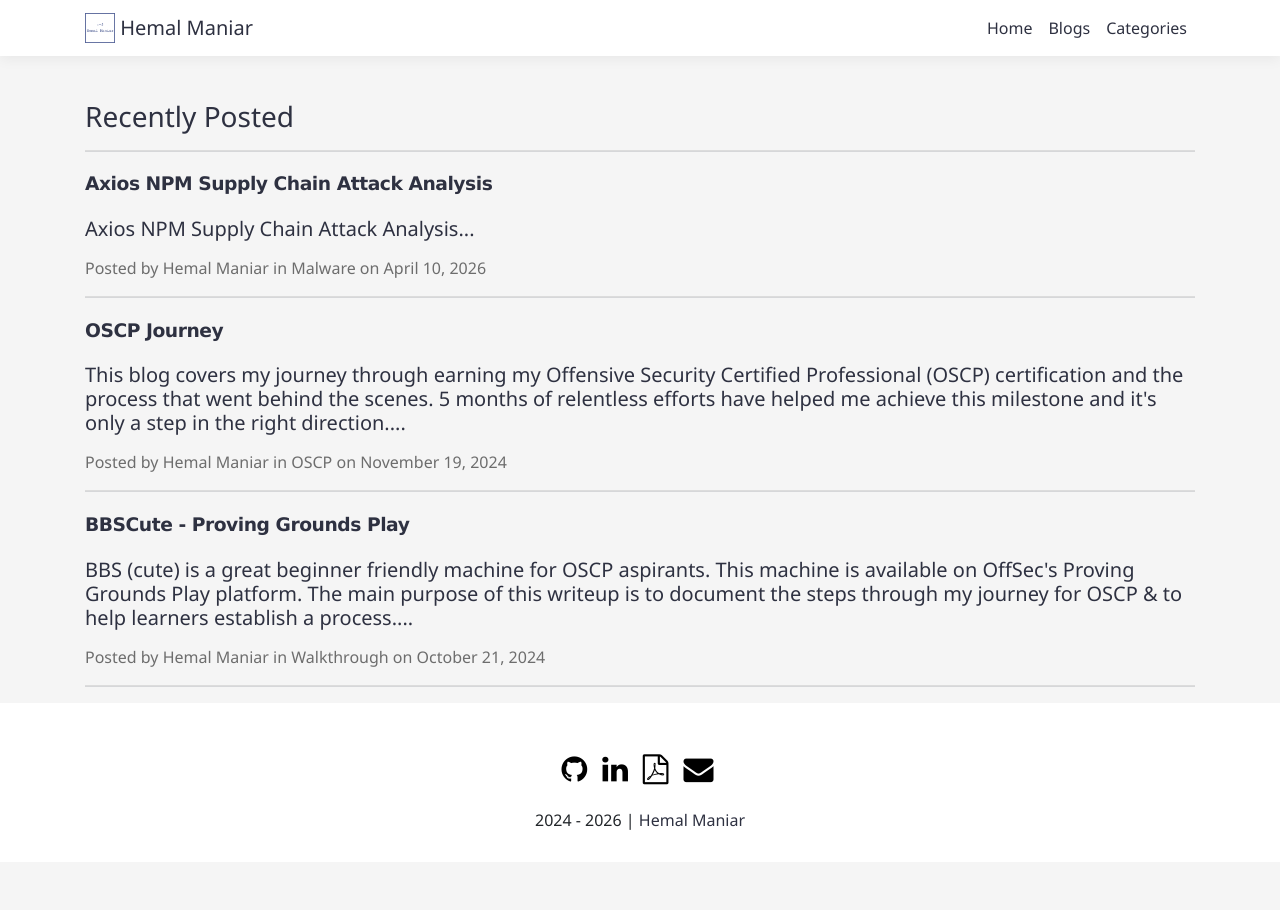
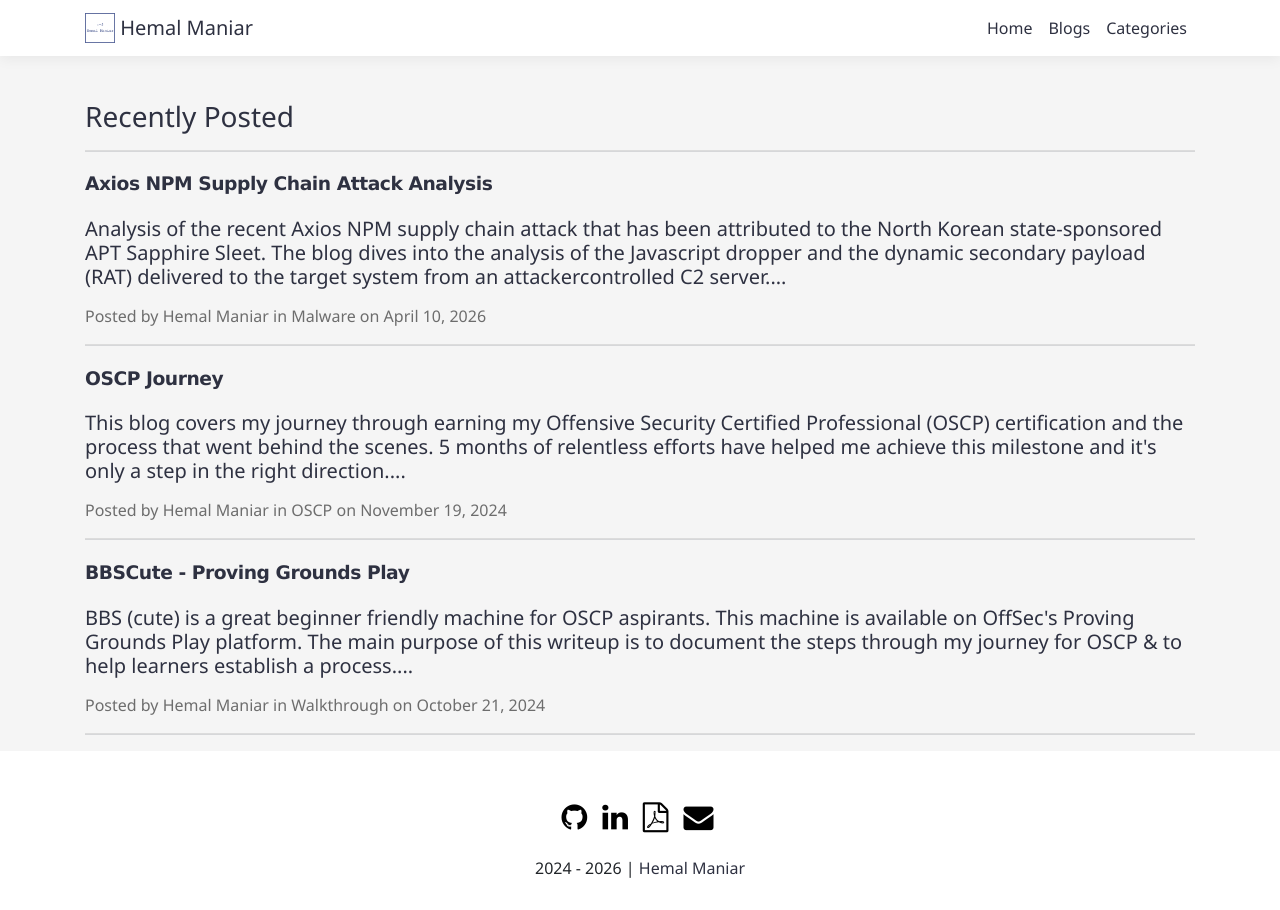
Before and after one commit to hemal-maniar/hemal-maniar.github.io, a Jekyll site: the page built from blog/index.html, in a window 1280 px wide. Built offline with Jekyll 4.4.1, drawn with Linux system fonts in a browser that asks for light colours; nearby versions of some CDN libraries.

Commit message:
adding blog description

```diff
--- a/_posts/2026-04-10-axios-npm-supply-chain.md
+++ b/_posts/2026-04-10-axios-npm-supply-chain.md
@@ -2,12 +2,12 @@
 layout: post
 title: "Axios NPM Supply Chain Attack Analysis"
 date: 2026-04-10
-categories: ['Malware', 'Analysis']
+categories: ['Malware']
 comments: true
 author: Hemal Maniar
-description: Axios NPM Supply Chain Attack Analysis
-meta-description: Axios NPM Supply Chain Attack Analysis
-keywords: 'malware,analysis,axios,npm,sapphire sleet'
+description: Analysis of the recent Axios NPM supply chain attack that has been attributed to the North Korean state-sponsored APT Sapphire Sleet. The blog dives into the analysis of the Javascript dropper and the dynamic secondary payload (RAT) delivered to the target system from an attackercontrolled C2 server.
+meta-description: Analysis of the recent Axios NPM supply chain attack that has been attributed to the North Korean state-sponsored APT Sapphire Sleet. The blog dives into the analysis of the Javascript dropper and the dynamic secondary payload (RAT) delivered to the target system from an attackercontrolled C2 server.
+keywords: 'malware,analysis,axios,npm,sapphire sleet,remote access trojan,RAT,security research,malware research'
 img:
 alt:
 output:
```
